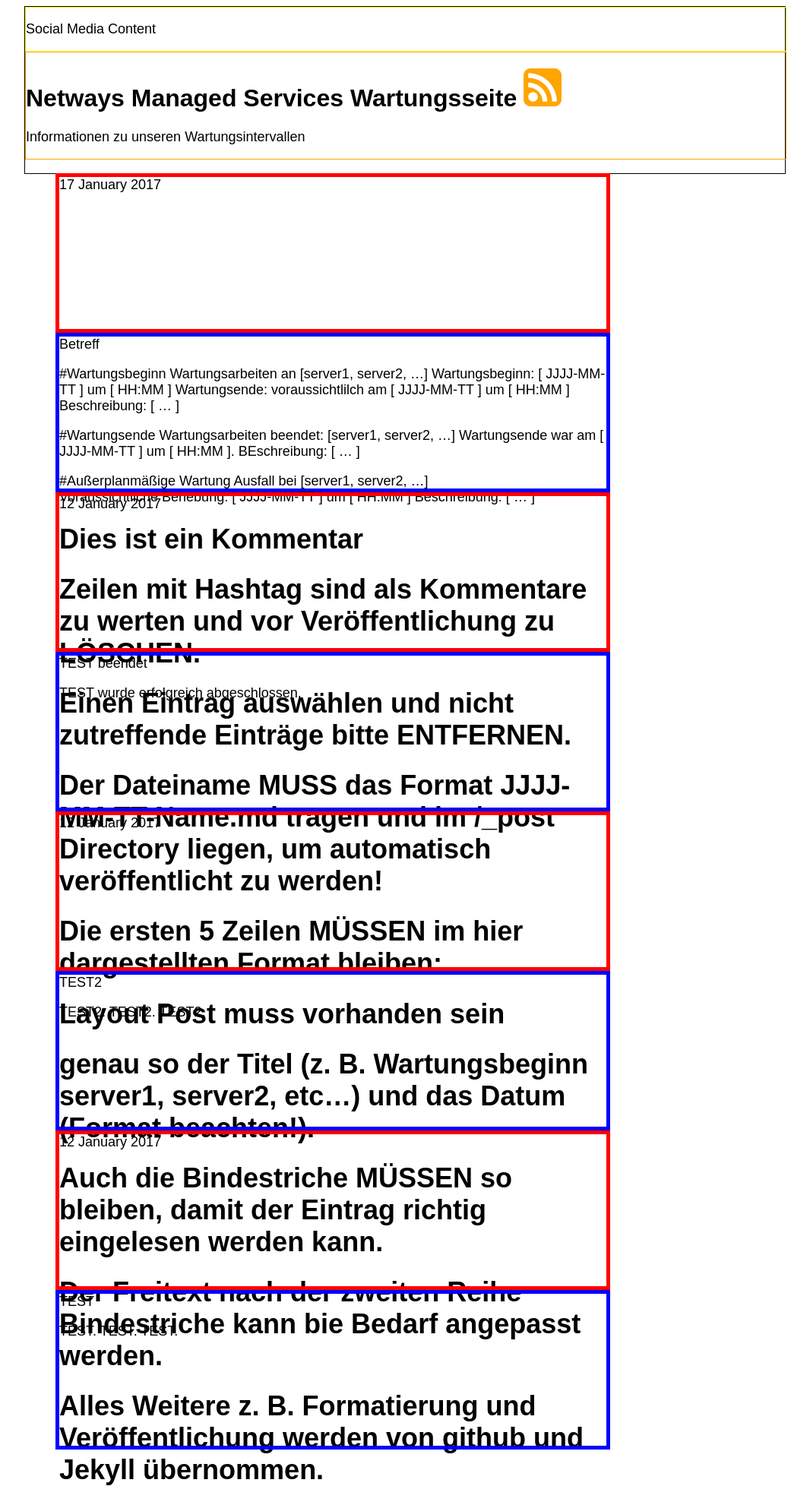
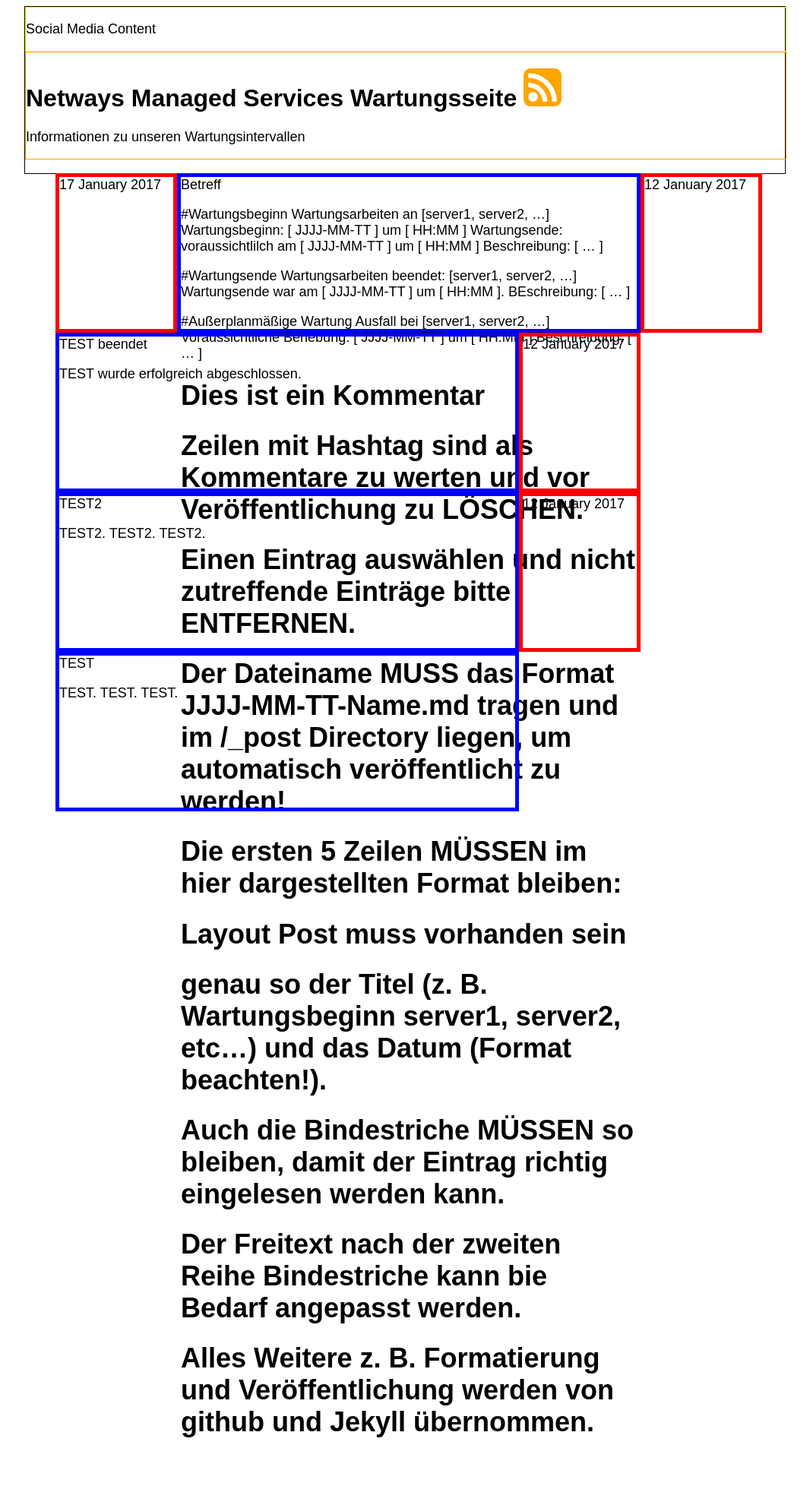
Before and after one commit to Storagegirl/storagegirl.github.io, a Jekyll site: the page built from index.html, in a window 1280 px wide. Shown: the whole page at 76% size, without its empty margins (107-1173 px from the left). Built offline with Jekyll 4.4.1, drawn with Linux system fonts in a browser that asks for light colours; after the commit the page ends 1893 px from its top, so only the background shows below that.

Commit message:
Update main.css

```diff
--- a/css/main.css
+++ b/css/main.css
@@ -43,7 +43,7 @@
 .boxdate {
     float: left;
     margin: auto;
-    width: 75%;
+    width: 150px;
     height: 200px;
     border: 5px solid red;
 }
@@ -51,13 +51,13 @@
 .boxtitlecontent {
     float: left;
     margin: auto;
-    width: 75%;
+    width: 600px;
     height: 200px;
     border: 5px solid blue;
 }
 
 .boxright {
     margin: auto;
-    width: 25;
+    width: 250;
     border: 5px solid gray;
 }
```
